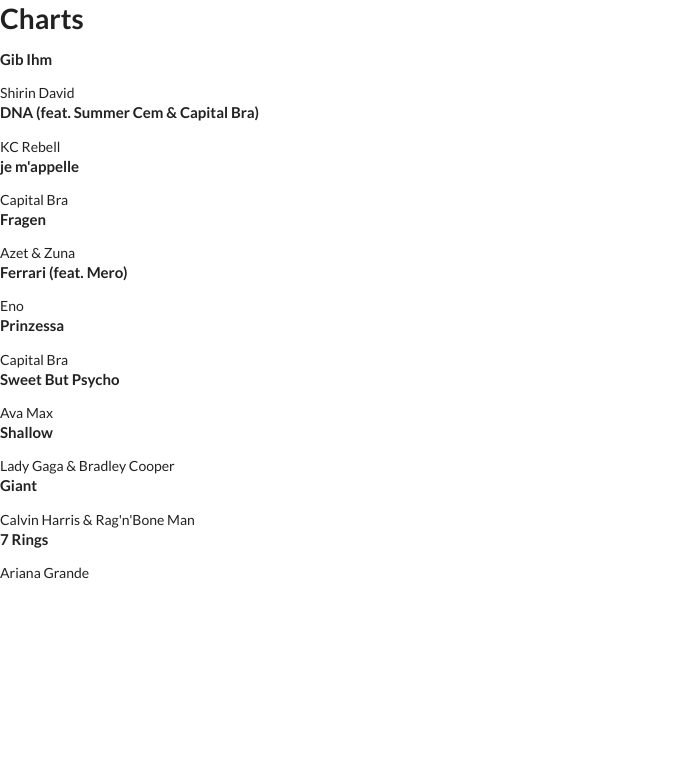
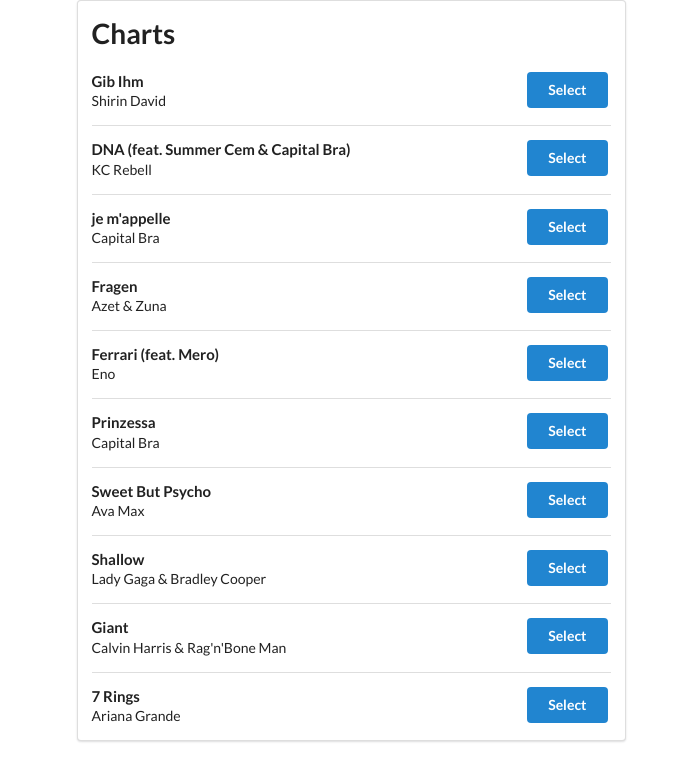
Before and after one commit to Minhshi/react-songs, a React (Create React App) app: page / in a window 1280 px wide. Shown: the top 780 px of the page, without its empty margins (0-689 px from the left). Built offline with nearby package versions, Linux system fonts and the light colour scheme.

Commit message:
Add style to SongList and Song component

```diff
--- a/src/components/App.js
+++ b/src/components/App.js
@@ -4,8 +4,12 @@
 class App extends React.Component {
   render() {
     return (
-      <div>
-        <SongList />
+      <div className="ui container grid">
+        <div className="ui row">
+          <div className="column eight wide">
+            <SongList />
+          </div>
+        </div>
       </div>
     );
   }
--- a/src/components/Song.js
+++ b/src/components/Song.js
@@ -3,9 +3,18 @@
 class Song extends React.Component {
   render() {
     return (
-      <div>
-        <h4>{this.props.song.title}</h4>
-        <p>{this.props.song.artist}</p>
+      <div className="item">
+        <div className="content">
+          <div>
+            <h4>{this.props.song.title}</h4>
+          </div>
+          <div>
+            <p>{this.props.song.artist}</p>
+          </div>
+        </div>
+        <div className="right floated button">
+          <button className="ui button primary">Select</button>
+        </div>
       </div>
     );
   }
--- a/src/components/SongList.js
+++ b/src/components/SongList.js
@@ -5,12 +5,14 @@
 class SongList extends React.Component {
   render() {
     return (
-      <div>
-        <h1>Charts</h1>
-        <div>
-        {this.props.songs.map(song => {
-          return <Song song={song} key={song.title} />;
-        })}
+      <div className="ui segment">
+        <div className="ui items">
+          <h1>Charts</h1>
+          <div className="ui divided items">
+            {this.props.songs.map(song => {
+              return <Song song={song} key={song.title} />;
+            })}
+          </div>
         </div>
       </div>
     );
```
